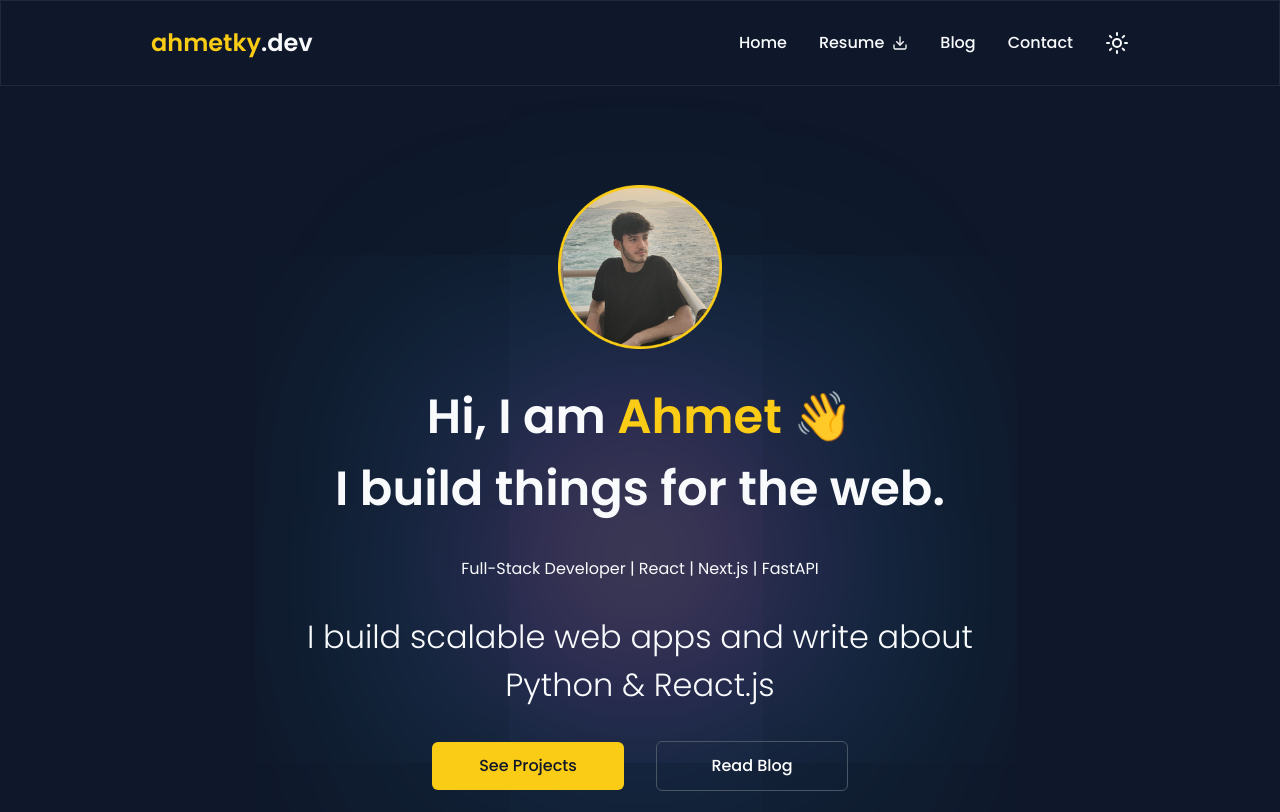
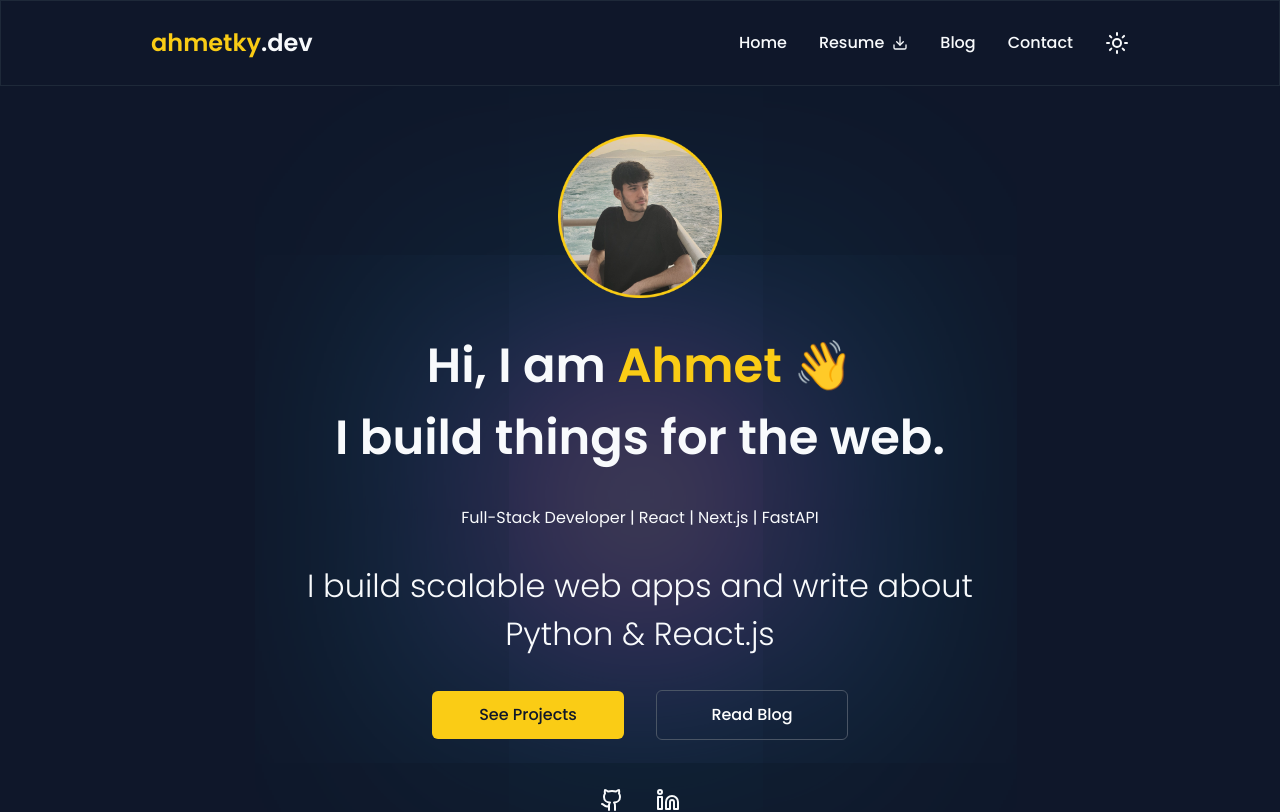
Before and after one commit to kaya70875/personal, a Next.js app: page / in a window 1280 px wide. Shown: the top 812 px of the page. Built offline with nearby package versions, Linux system fonts and the light colour scheme.

Commit message:
update globals.css

```diff
--- a/src/app/globals.css
+++ b/src/app/globals.css
@@ -8,7 +8,7 @@
 }
 
 :root {
-  --navbar-height: 137px;
+  --navbar-height: 86px;
 }
 
 h1 {
@@ -59,6 +59,10 @@ h3 {
     font-weight: bolder;
   }
 
+  .hero-height {
+    height: calc(100vh - 86px);
+  }
+
   .line {
     height: 1px;
     opacity: 0.8;
```
